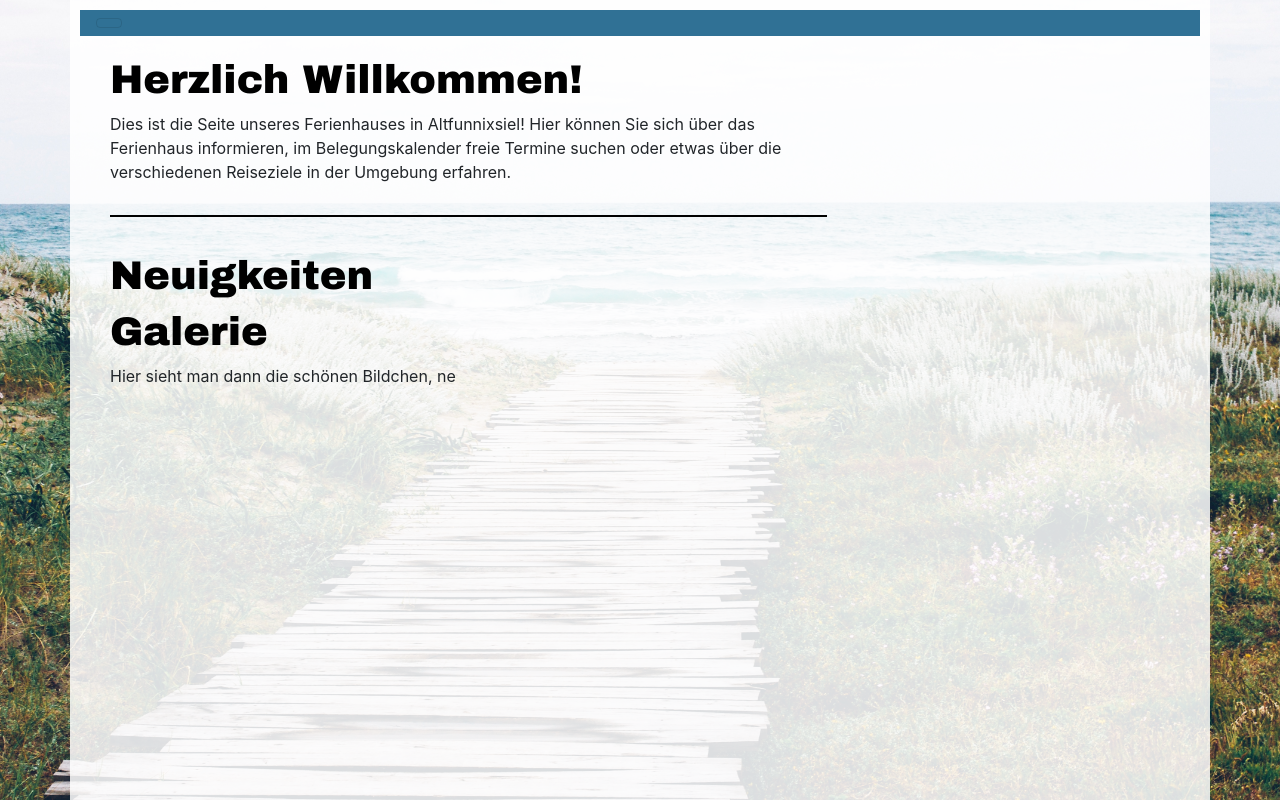
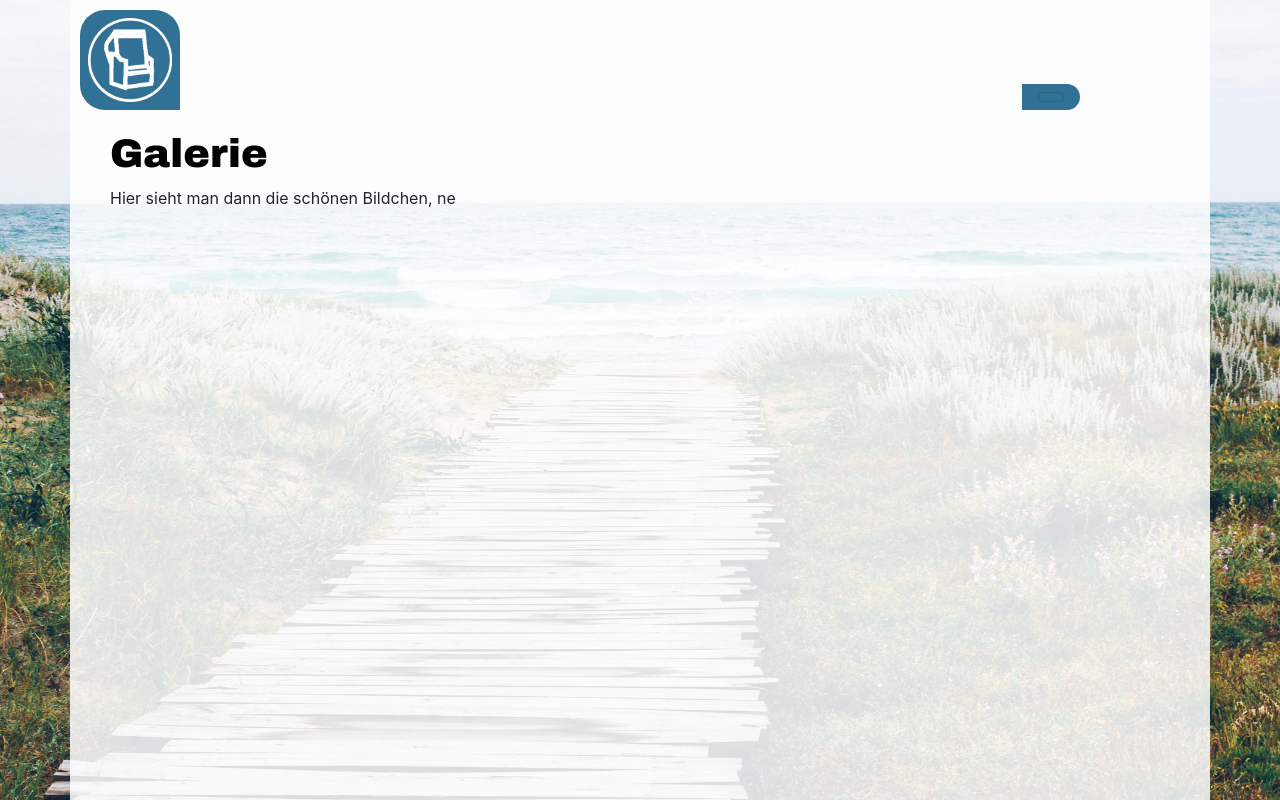
Before and after one commit to Ragoo/ferienhaus-web, a Django app: page /ferienhaus_galerie/ in a window 1280 px wide. Run offline with Django 3.2, Linux system fonts and the light colour scheme; some libraries are stand-ins or nearby versions.

Commit message:
fix navbar repsonisvetry one

```diff
--- a/ferienhausWeb/static/css/ferienhausWeb.css
+++ b/ferienhausWeb/static/css/ferienhausWeb.css
@@ -50,6 +50,6 @@ h2, h3, h4 {
 
 .home-greeting {
     padding-bottom: 15px;
-    margin-bottom: 35px;
+    margin: 15px 0 35px 0;
     border-bottom: 2px solid black;
 }
--- a/ferienhausWeb/static/css/parts/top-nav.css
+++ b/ferienhausWeb/static/css/parts/top-nav.css
@@ -1,9 +1,49 @@
-.navbar a{
-    color:white;
-    font-family:"Arial Black";
-    font-size:1.5em;
+.navbar a {
+    color: white;
+    font-family: "Arial Black";
+    font-size: 1.5em;
 }
 
 .navbar-light {
     background-color: #307195;
 }
+
+.navbar-nav .nav-item + .nav-item {
+    margin-left: 2rem;
+    margin-right: 2rem;
+}
+
+
+ul {
+    display: flex;
+    align-items: center;
+}
+
+.home_button_container{
+    float:left;
+    z-index: 1000;
+    position:absolute; bottom:0;
+}
+
+.outer-nav {
+    position:absolute;
+    bottom:0;
+    right:0;
+}
+#home_button {
+    border-radius: 25px 25px 0 25px;
+    width: 100px;
+    background-color: #307195;
+    padding: 8px;
+}
+
+.navbar {
+    border-radius: 0 25px 25px 0;
+}
+
+.wrapper-nav {
+    position:relative;
+    height:100px;
+    width: 1000px;
+    margin: 0;
+}
--- a/ferienhausWeb/templates/ferienhausWeb/base.html
+++ b/ferienhausWeb/templates/ferienhausWeb/base.html
@@ -19,14 +19,7 @@
         <div class="content container">
             <div class="row">
                 <div class="col-md-8">
-                    <div class="home-greeting">
-                        <h1> Herzlich Willkommen!</h1>
-                        <p>Dies ist die Seite unseres Ferienhauses in Altfunnixsiel!
-                            Hier können Sie sich über das Ferienhaus informieren, im Belegungskalender freie Termine
-                            suchen oder etwas über die verschiedenen Reiseziele in der Umgebung erfahren.
-                        </p>
-                    </div>
-                    <h1 id="news">Neuigkeiten</h1>
+
                     {% block content %}
                     {% endblock %}
 
@@ -47,8 +40,3 @@
         crossorigin="anonymous"></script>
 </body>
 </html>
-
-<!--
-                <li><a href="{% url 'ferienhaus' %}">Ferienhaus</a></li>
-                <li><a href="{% url 'belegugnskalender' %}">Belegungskalender</a></li>
-                -->
--- a/ferienhausWeb/templates/ferienhausWeb/parts/top-nav.html
+++ b/ferienhausWeb/templates/ferienhausWeb/parts/top-nav.html
@@ -1,15 +1,34 @@
+{% load staticfiles %}
+
+<div class="wrapper-nav">
+    <div class="home_button_container">
+        <a href="/">
+            <img id="home_button" src="{% static "img/home_icon2.png" %}" alt="Home Button">
+        </a>
+    </div>
+
+    <div class="outer-nav">
         <nav class="navbar navbar-light bg-faded">
-    <button class="navbar-toggler hidden-lg-up" type="button" data-toggle="collapse" data-target="#navbarResponsive"
+            <button class="navbar-toggler hidden-lg-up" type="button" data-toggle="collapse"
+                    data-target="#navbarResponsive"
                     aria-controls="navbarResponsive" aria-expanded="false" aria-label="Toggle navigation"></button>
             <div class="collapse navbar-toggleable-md" id="navbarResponsive">
                 <ul class="nav navbar-nav">
-            <li class="nav-item">
-                <a href="/">🏠</a>
+
                     <li class="nav-item">
                         <a href="{% url 'ferienhaus' %}">Ferienhaus</a>
+                    </li>
                     <li class="nav-item">
-                <a href="{% url 'belegugnskalender' %}">Belegungskalender</a>
+                        <a href="{% url 'belegungskalender' %}">Belegungskalender</a>
+                    </li>
+                    <li class="nav-item">
+                        <a href="#">Umgebung</a>
+                    </li>
+                    <li class="nav-item">
+                        <a href="#">Gästebuch</a>
                     </li>
                 </ul>
             </div>
         </nav>
+    </div>
+</div>
--- a/ferienhausWeb/urls.py
+++ b/ferienhausWeb/urls.py
@@ -5,5 +5,5 @@ urlpatterns = [
     url(r'^$', views.home, name='home'),
     url(r'^ferienhaus_beschreibung/$', views.ferienhaus, name='ferienhaus'),
     url(r'^ferienhaus_galerie/$', views.ferienhaus_galerie, name='ferienhaus_galerie'),
-    url(r'^belegugnskalender/$', views.belegugnskalender, name='belegugnskalender'),
+    url(r'^belegungskalender/$', views.belegungskalender, name='belegungskalender'),
 ]
--- a/ferienhausWeb/views.py
+++ b/ferienhausWeb/views.py
@@ -14,5 +14,5 @@ def ferienhaus(request):
 def ferienhaus_galerie(request):
     return render(request, 'ferienhausWeb/ferienhaus_galerie.html', {})
 
-def belegugnskalender(request):
-    return render(request, 'ferienhausWeb/belegugnskalender.html', {})
+def belegungskalender(request):
+    return render(request, 'ferienhausWeb/belegungskalender.html', {})
```
Also changed, not shown: ferienhausWeb/templates/ferienhausWeb/home.html (+9 -0 lines), ferienhausWeb/static/img/home_icon.png (added), ferienhausWeb/static/img/home_icon2.png (added), ferienhausWeb/templates/ferienhausWeb/belegungskalender.html (renamed from ferienhausWeb/templates/ferienhausWeb/belegugnskalender.html). Lines whose indentation alone changed are shown as unchanged.
